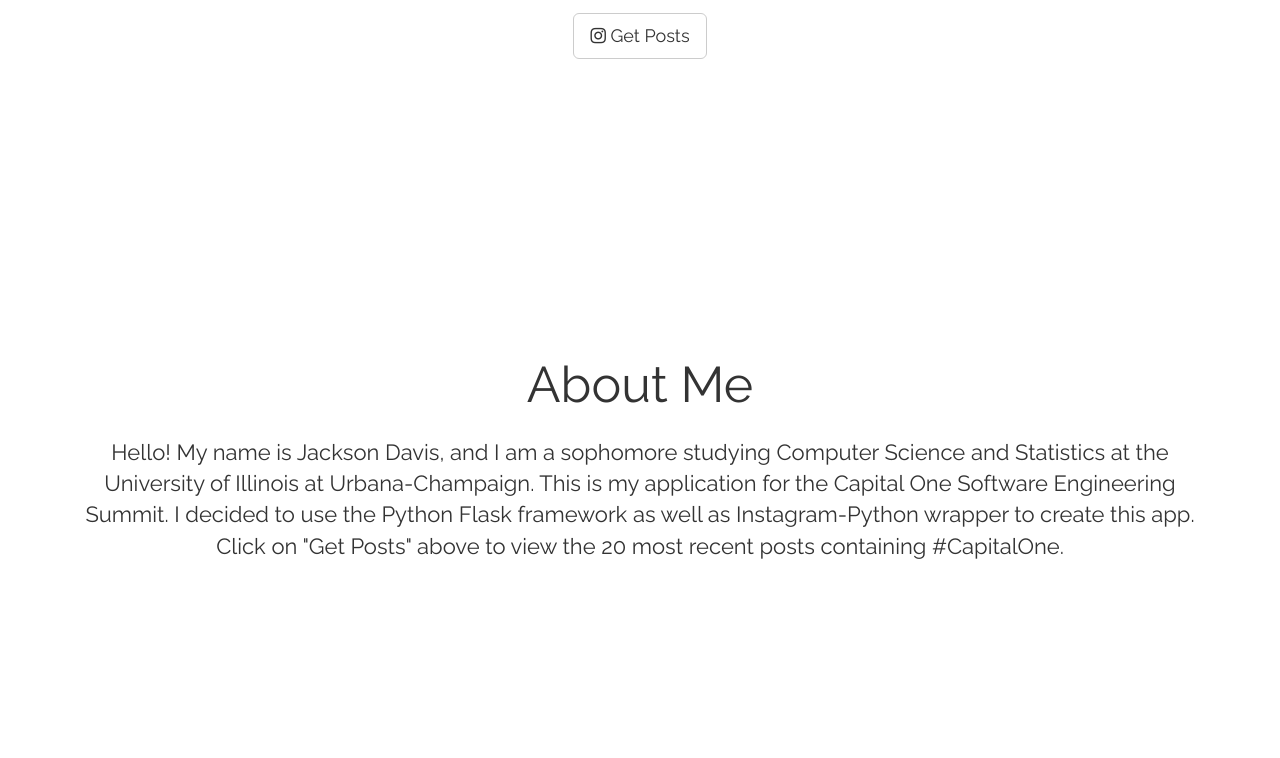
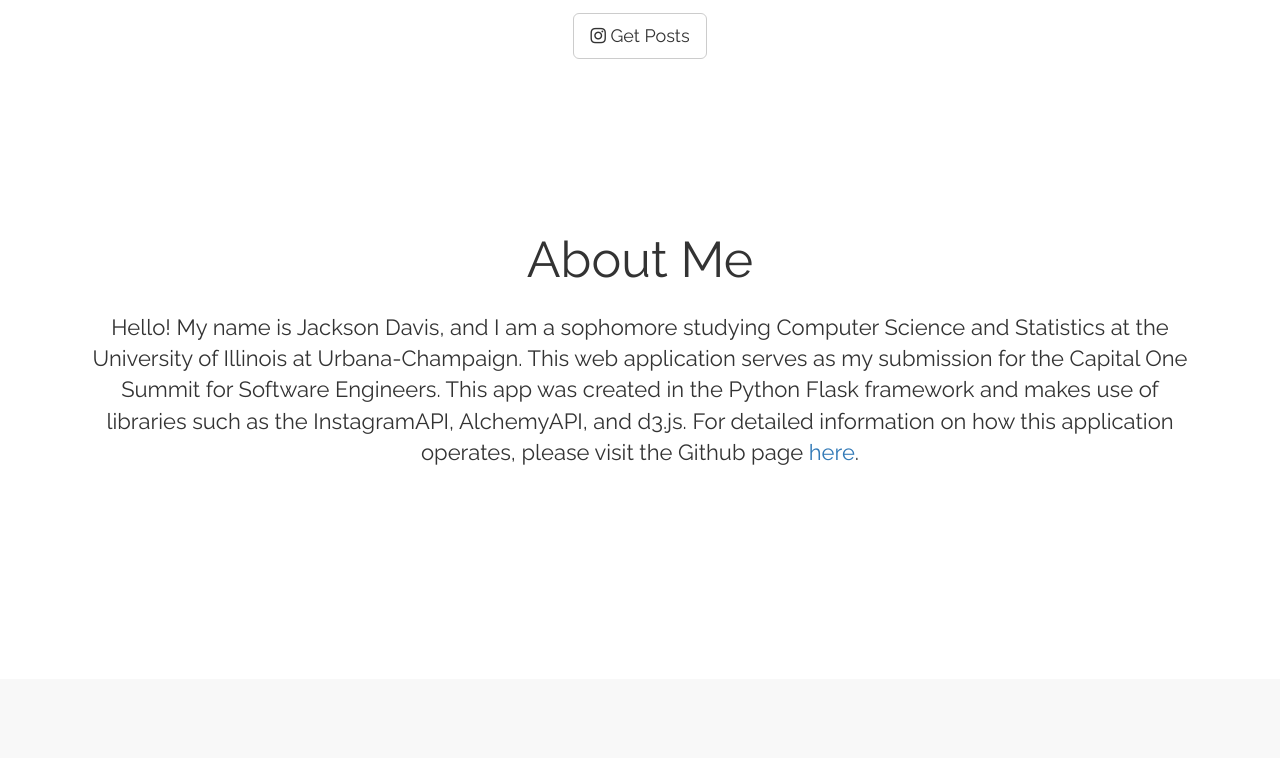
Before and after one commit to jacksondavis/capital-one-summit-application, a Flask app: page / in a window 1280 px wide. Shown: the part 462-1220 px from the top of the page. After the commit the page ends 927 px from the top, so only its background shows below. Run offline with Flask 2, Linux system fonts and the light colour scheme; parts of the project's set-up code (start-up, migrations or seed data) failed here and were passed over; some libraries are stand-ins or nearby versions.

Commit message:
Completed application

```diff
--- a/static/main.css
+++ b/static/main.css
@@ -42,8 +42,8 @@
 }
 
 .col-default {
-	margin-top: 200px;
-	margin-bottom: 300px;
+	margin-top: 75px;
+	margin-bottom: 200px;
 }
 
 .col-default h2 {
--- a/templates/index.html
+++ b/templates/index.html
@@ -56,7 +56,7 @@
  <div class="container">
    <div class="col-sm-12 col-default text-center">
     <h2>About Me</h2>
-    <p>Hello! My name is Jackson Davis, and I am a sophomore studying Computer Science and Statistics at the University of Illinois at Urbana-Champaign. This is my application for the Capital One Software Engineering Summit. I decided to use the Python Flask framework as well as Instagram-Python wrapper to create this app. Click on "Get Posts" above to view the 20 most recent posts containing #CapitalOne.</p>
+    <p>Hello! My name is Jackson Davis, and I am a sophomore studying Computer Science and Statistics at the University of Illinois at Urbana-Champaign. This web application serves as my submission for the Capital One Summit for Software Engineers. This app was created in the Python Flask framework and makes use of libraries such as the InstagramAPI, AlchemyAPI, and d3.js. For detailed information on how this application operates, please visit the Github page <a href= "https://github.com/jacksondavis/capital-one-summit-application">here</a>.
   </div>
 </div>
 </section>
```
